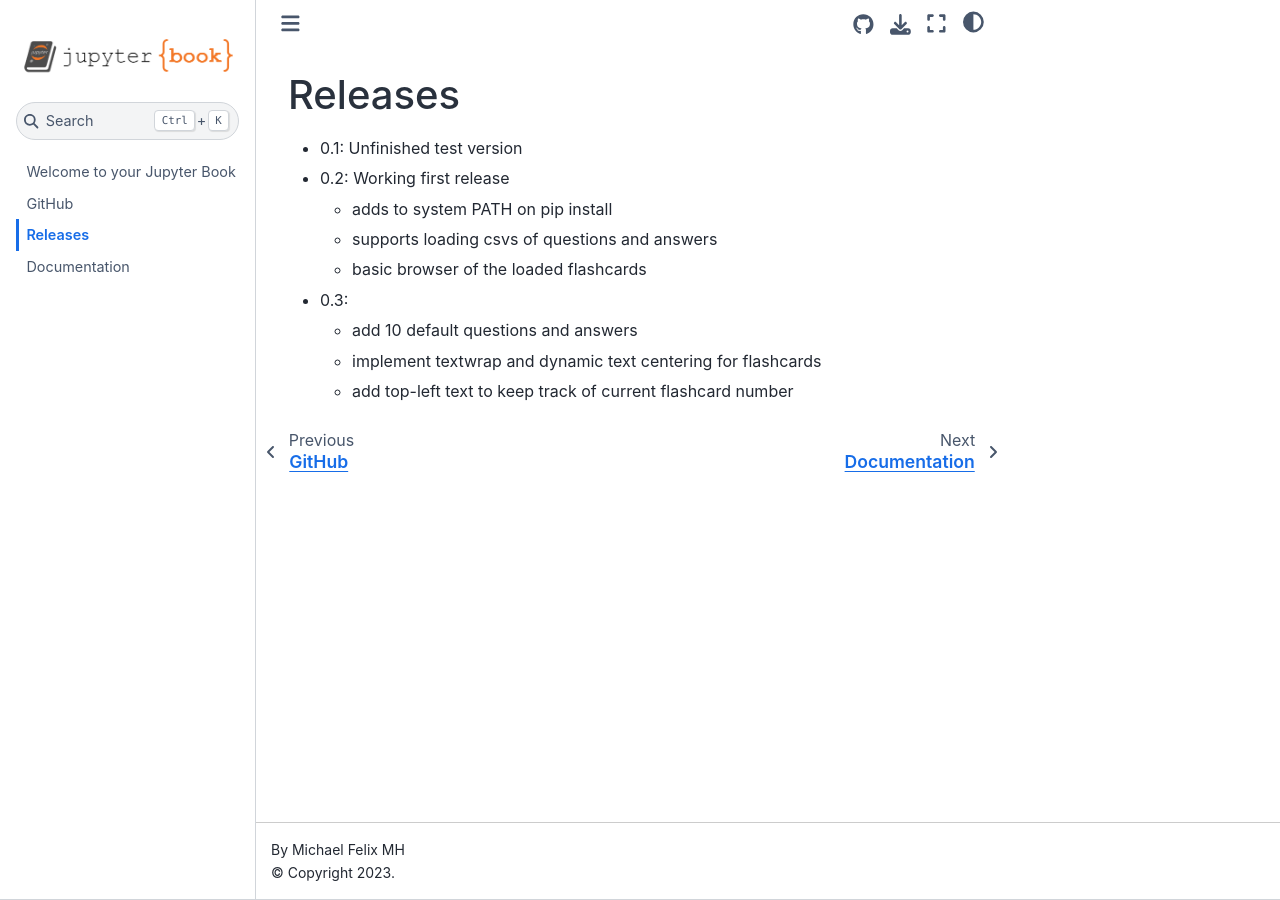
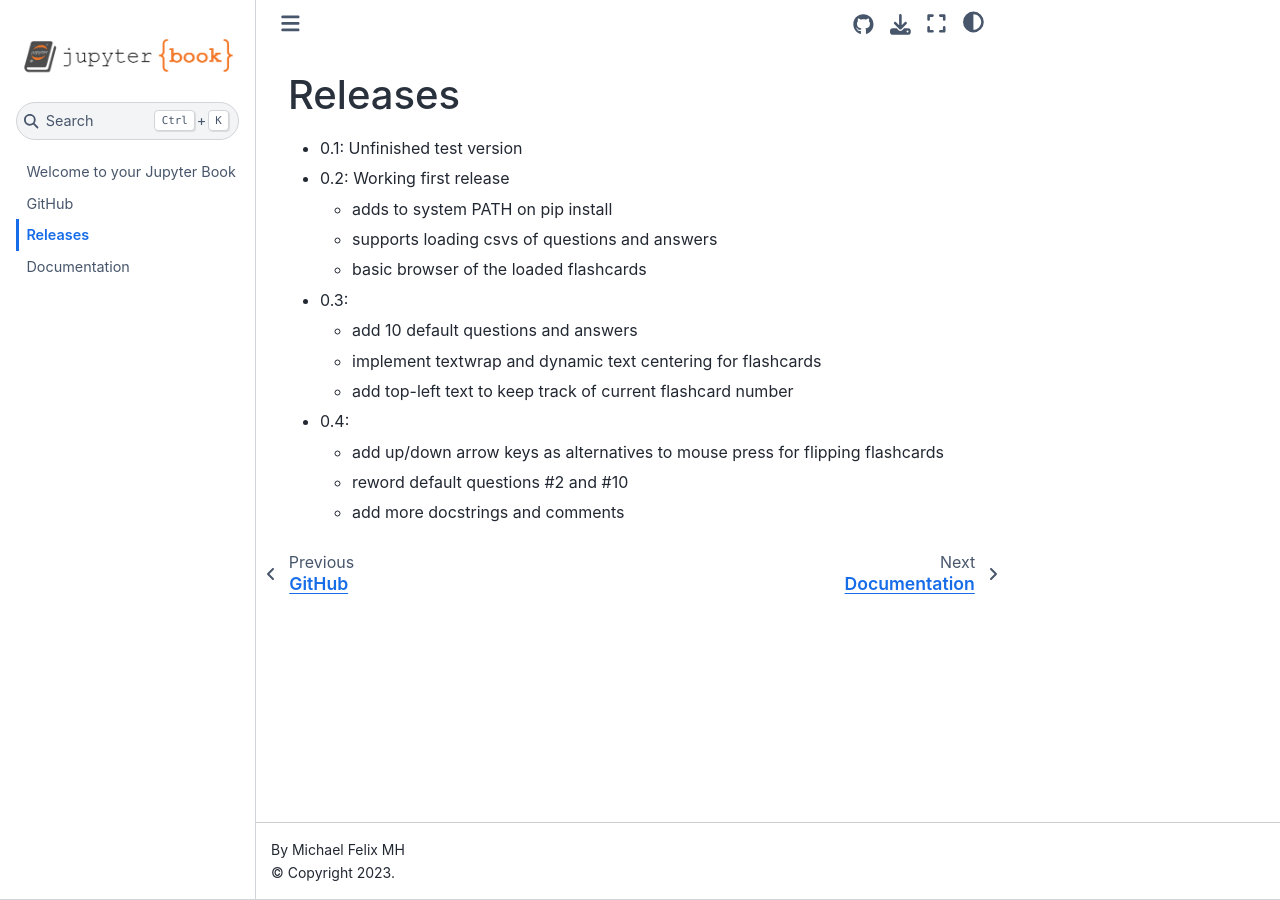
Before and after one commit to mike-fmh/simple-quizzer, a Jupyter Book: the page built from docs/releases.md, in a window 1280 px wide. Built offline with Jupyter Book 1.0.4 settings and Sphinx 7.4.7 and the Sphinx Book theme 1.1.4, drawn with Linux system fonts in a browser that asks for light colours.

Commit message:
note new additions

```diff
--- a/docs/releases.md
+++ b/docs/releases.md
@@ -9,3 +9,7 @@
    - add 10 default questions and answers
    - implement textwrap and dynamic text centering for flashcards
    - add top-left text to keep track of current flashcard number
+- 0.4:
+  - add up/down arrow keys as alternatives to mouse press for flipping flashcards
+  - reword default questions #2 and #10
+  - add more docstrings and comments
```
